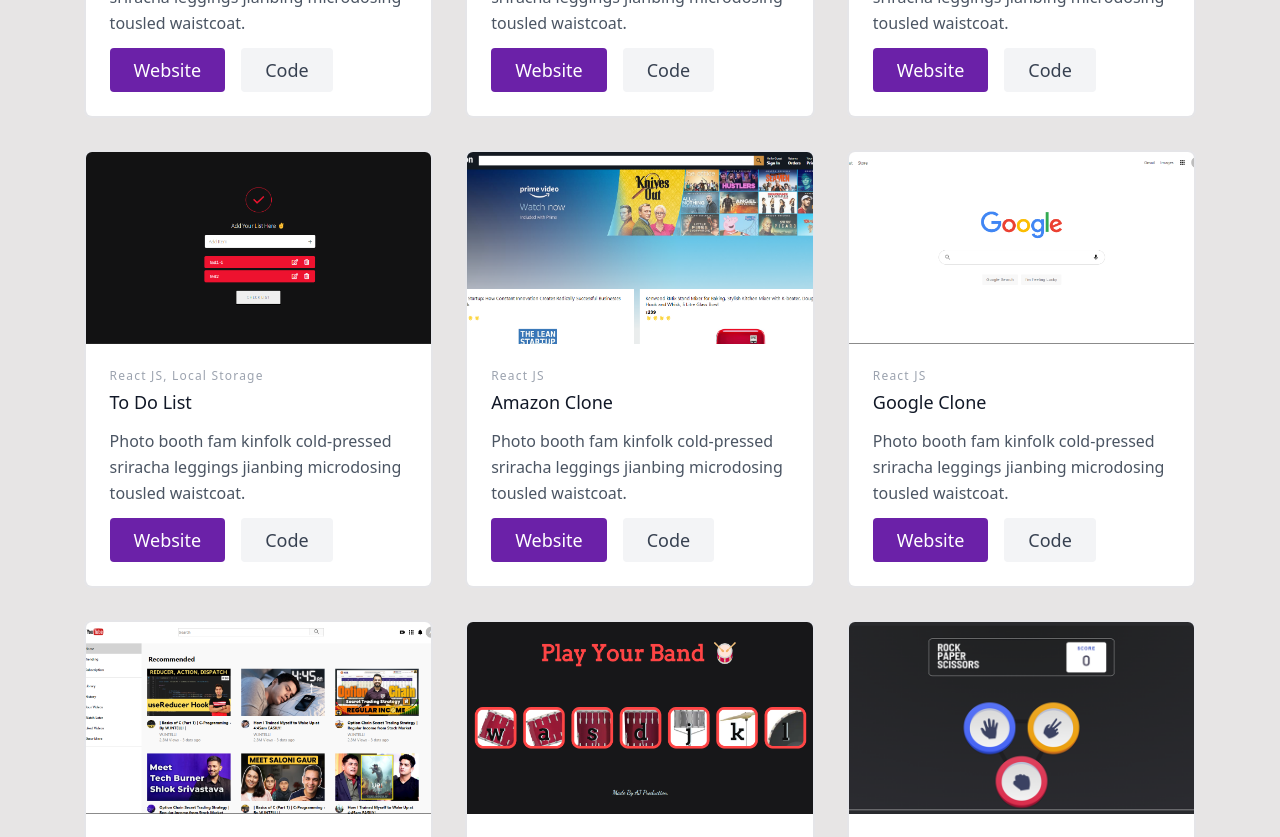
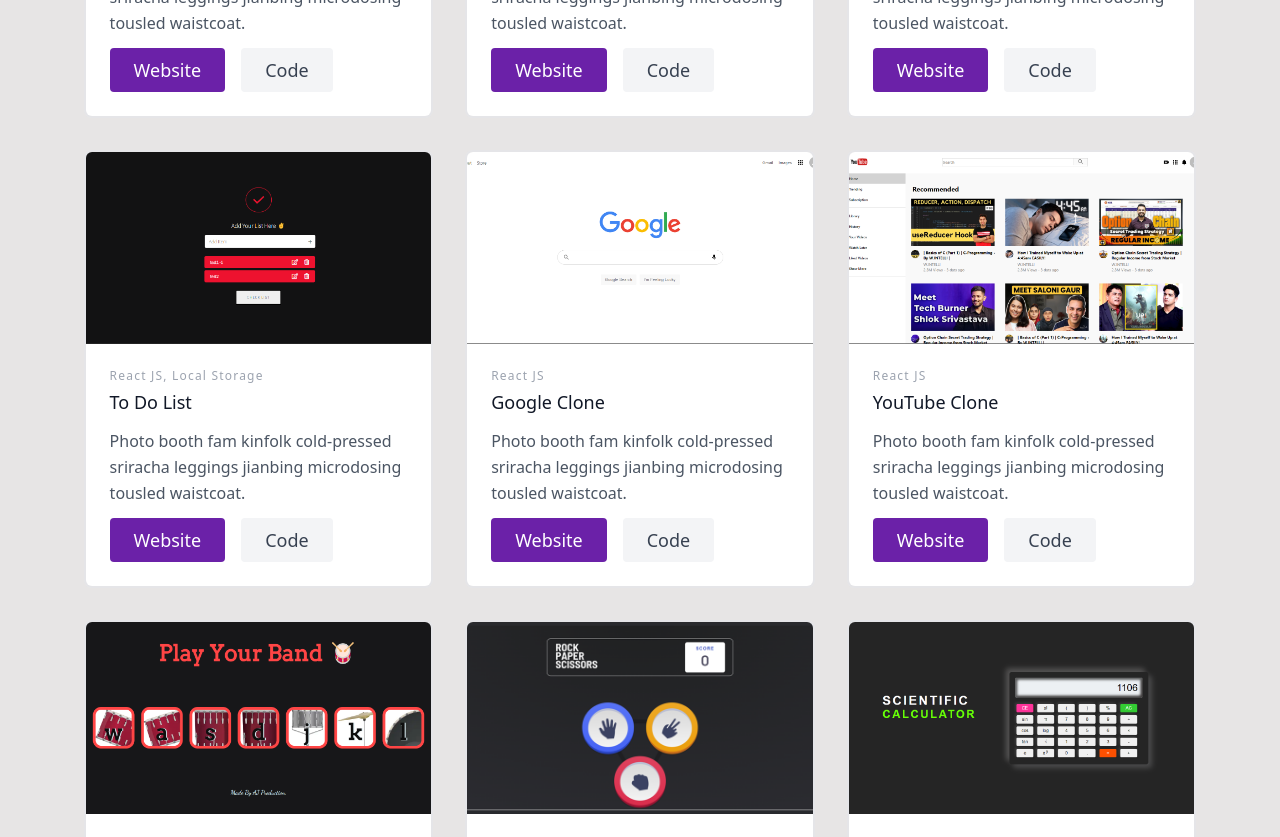
Before and after one commit to AtharvaJoshi12/projects-using-nextjs, a Next.js app: page / in a window 1280 px wide. Shown: the part 820-1657 px from the top of the page. Built offline with nearby package versions, Linux system fonts and the light colour scheme.

Commit message:
Amazon project removed

```diff
--- a/components/ProjectContainer1.js
+++ b/components/ProjectContainer1.js
@@ -38,14 +38,6 @@
               image="/images/todo.png"
               wlink="https://todo-bay-three.vercel.app/"
               clink="https://github.com/AtharvaJoshi12/todo-react"
-            />{" "}
-            <Project
-              tech="React JS"
-              title="Amazon Clone"
-              description="Photo booth fam kinfolk cold-pressed sriracha leggings jianbing microdosing tousled waistcoat."
-              image="/images/amazon.png"
-              wlink="https://amazonclone-1234.netlify.app/"
-              clink="https://github.com/AtharvaJoshi12/amazon-clone/"
             />{" "}
             <Project
               tech="React JS"
--- a/components/ProjectContainer2.js
+++ b/components/ProjectContainer2.js
@@ -14,14 +14,6 @@
               image="/images/todo.png"
               wlink="https://todo-bay-three.vercel.app/"
               clink="https://github.com/AtharvaJoshi12/todo-react"
-            />{" "}
-            <Project
-              tech="React JS"
-              title="Amazon Clone"
-              description="Photo booth fam kinfolk cold-pressed sriracha leggings jianbing microdosing tousled waistcoat."
-              image="/images/amazon.png"
-              wlink="https://amazonclone-1234.netlify.app/"
-              clink="https://github.com/AtharvaJoshi12/amazon-clone/"
             />{" "}
             <Project
               tech="React JS"
```
